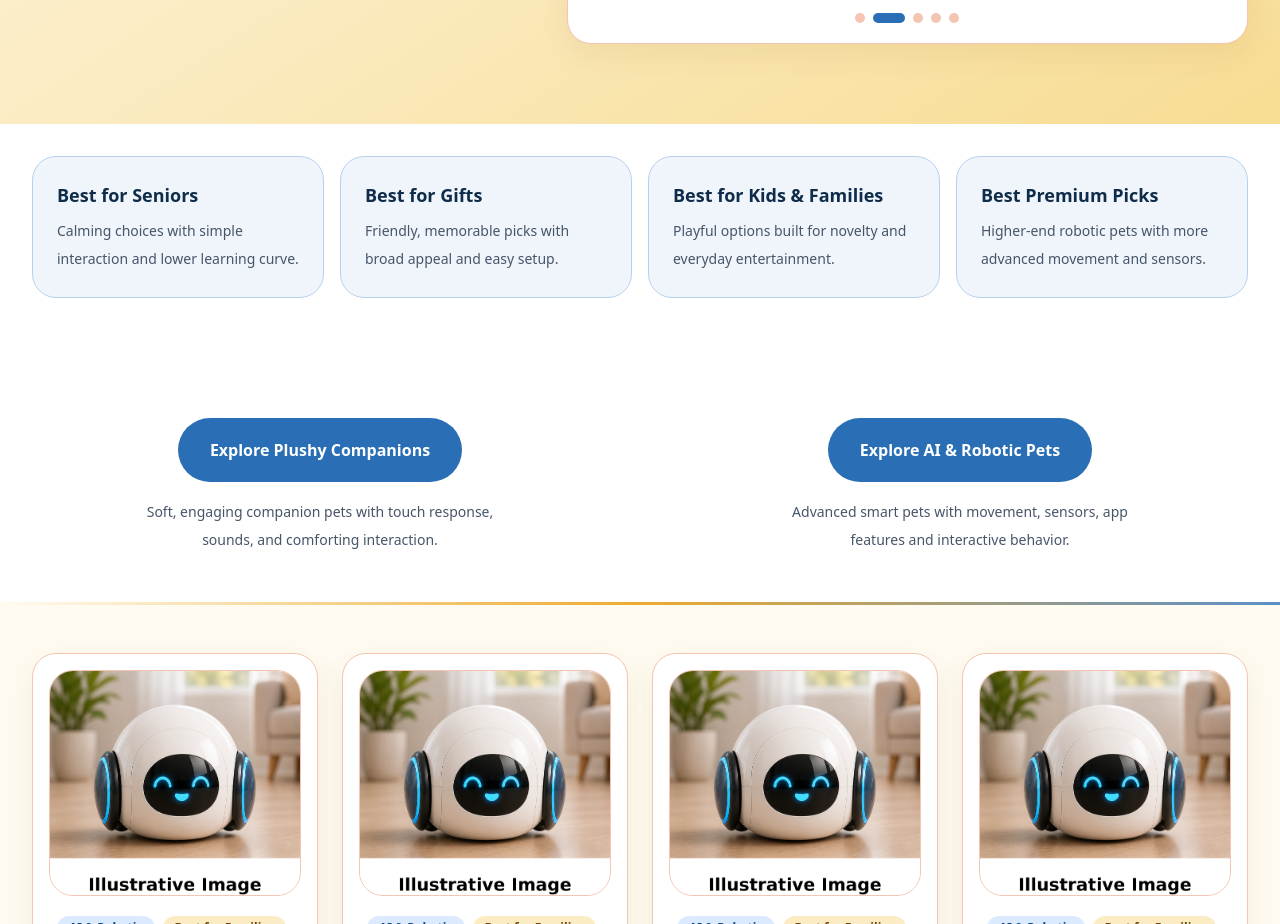
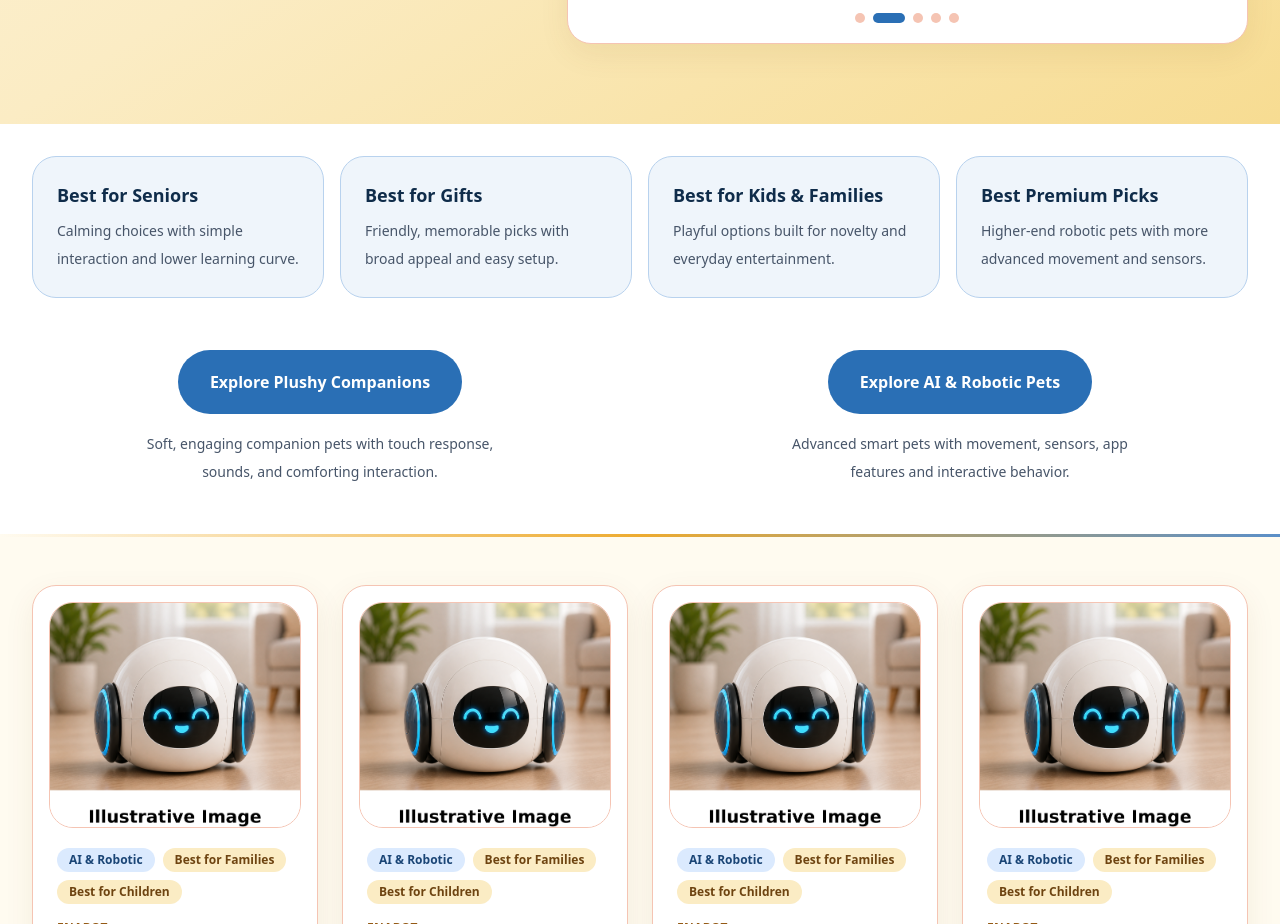
Before and after one commit to timsthomasson-cpu/Interactive-Pet-Marketplace, a Next.js app: page / in a window 1280 px wide. Shown: the part 780-1704 px from the top of the page. Built offline with nearby package versions, Linux system fonts and the light colour scheme.

Commit message:
Warm golden redesign, product images, layout cleanup

```diff
--- a/app/ai-robotic-pets/page.tsx
+++ b/app/ai-robotic-pets/page.tsx
@@ -1,8 +1,8 @@
 import { PageShell } from "@/components/layout";
-import { CompareTable, FeaturedProducts, ReviewMethod, TrustBlocks } from "@/components/sections";
+import { CompareTable, FeaturedProducts, TrustBlocks } from "@/components/sections";
 import { products } from "@/components/site-data";
 import { SectionHeading } from "@/components/ui";
 export default function Page() {
   const items = products.filter((p) => p.type === "AI & Robotic");
-  return <PageShell><section className="section-pad"><div className="container-shell"><SectionHeading eyebrow="Advanced smart options" title="AI & Robotic Pets" text="Explore more premium robotic pets with motion, sensors, and a more modern presentation." /></div></section><FeaturedProducts filter="AI & Robotic" /><CompareTable items={items} title="AI & Robotic Pets at a glance" text="Quickly scan type, audience, highlight, rating, and price." /><TrustBlocks /><ReviewMethod /></PageShell>;
+  return <PageShell><section className="section-pad"><div className="container-shell"><SectionHeading eyebrow="Advanced smart options" title="AI & Robotic Pets" text="Explore more premium robotic pets with motion, sensors, and a more modern presentation." /></div></section><FeaturedProducts filter="AI & Robotic" /><CompareTable items={items} title="AI & Robotic Pets at a glance" text="Quickly scan type, audience, highlight, rating, and price." /><TrustBlocks /></PageShell>;
 }
--- a/app/interactive-pets/page.tsx
+++ b/app/interactive-pets/page.tsx
@@ -1,8 +1,8 @@
 import { PageShell } from "@/components/layout";
-import { CompareTable, FeaturedProducts, ReviewMethod, TrustBlocks } from "@/components/sections";
+import { CompareTable, FeaturedProducts, TrustBlocks } from "@/components/sections";
 import { products } from "@/components/site-data";
 import { SectionHeading } from "@/components/ui";
 export default function Page() {
   const items = products.filter((p) => p.type === "Interactive");
-  return <PageShell><section className="section-pad"><div className="container-shell"><SectionHeading eyebrow="Comfort-first options" title="Plushy Companions" text="Explore companion-style plushy companions designed for touch response, simple engagement, and lower maintenance." /></div></section><FeaturedProducts filter="Interactive" /><CompareTable items={items} title="Plushy Companions at a glance" text="Quickly scan type, audience, highlight, rating, and price." /><TrustBlocks /><ReviewMethod /></PageShell>;
+  return <PageShell><section className="section-pad"><div className="container-shell"><SectionHeading eyebrow="Comfort-first options" title="Plushy Companions" text="Explore companion-style plushy companions designed for touch response, simple engagement, and lower maintenance." /></div></section><FeaturedProducts filter="Interactive" /><CompareTable items={items} title="Plushy Companions at a glance" text="Quickly scan type, audience, highlight, rating, and price." /><TrustBlocks /></PageShell>;
 }
--- a/app/page.tsx
+++ b/app/page.tsx
@@ -3,5 +3,5 @@ import { CompareTable, FeaturedProducts, HeroSection, ShopByNeed } from "@/compo
 import { products } from "@/components/site-data";
 import Link from "next/link";
 export default function HomePage() {
-  return <PageShell><HeroSection /><ShopByNeed /><section className="bg-white pt-8 pb-10 sm:pt-10 sm:pb-12"><div className="container-shell"><div className="grid gap-10 sm:grid-cols-2 sm:gap-16"><div className="flex flex-col items-center text-center"><Link href="/interactive-pets" className="inline-flex items-center justify-center rounded-full bg-trust-500 px-8 py-5 text-base font-semibold text-white transition hover:-translate-y-0.5 hover:bg-trust-600">Explore Plushy Companions</Link><p className="mt-4 max-w-sm text-sm leading-7 text-slate-600">Soft, engaging companion pets with touch response, sounds, and comforting interaction.</p></div><div className="flex flex-col items-center text-center"><Link href="/ai-robotic-pets" className="inline-flex items-center justify-center rounded-full bg-trust-500 px-8 py-5 text-base font-semibold text-white transition hover:-translate-y-0.5 hover:bg-trust-600">Explore AI & Robotic Pets</Link><p className="mt-4 max-w-sm text-sm leading-7 text-slate-600">Advanced smart pets with movement, sensors, app features and interactive behavior.</p></div></div></div></section><div className="h-[3px] bg-gradient-to-r from-transparent via-brand-400 to-trust-400"></div><FeaturedProducts /><CompareTable items={products} title="All products at a glance" text="A quick scan of every smart pet on the site — type, audience, highlight, rating, and price." /></PageShell>;
+  return <PageShell><HeroSection /><ShopByNeed /><section className="bg-white pt-2 pb-10 sm:pt-3 sm:pb-12"><div className="container-shell"><div className="grid gap-10 sm:grid-cols-2 sm:gap-16"><div className="flex flex-col items-center text-center"><Link href="/interactive-pets" className="inline-flex items-center justify-center rounded-full bg-trust-500 px-8 py-5 text-base font-semibold text-white transition hover:-translate-y-0.5 hover:bg-trust-600">Explore Plushy Companions</Link><p className="mt-4 max-w-sm text-sm leading-7 text-slate-600">Soft, engaging companion pets with touch response, sounds, and comforting interaction.</p></div><div className="flex flex-col items-center text-center"><Link href="/ai-robotic-pets" className="inline-flex items-center justify-center rounded-full bg-trust-500 px-8 py-5 text-base font-semibold text-white transition hover:-translate-y-0.5 hover:bg-trust-600">Explore AI & Robotic Pets</Link><p className="mt-4 max-w-sm text-sm leading-7 text-slate-600">Advanced smart pets with movement, sensors, app features and interactive behavior.</p></div></div></div></section><div className="h-[3px] bg-gradient-to-r from-transparent via-brand-400 to-trust-400"></div><FeaturedProducts /><CompareTable items={products} title="All products at a glance" text="A quick scan of every smart pet on the site — type, audience, highlight, rating, and price." /></PageShell>;
 }
--- a/components/sections.tsx
+++ b/components/sections.tsx
@@ -21,7 +21,7 @@ export function ShopByNeed() {
     ["Best for Kids & Families", "Playful options built for novelty and everyday entertainment.", "/kids-and-families"],
     ["Best Premium Picks", "Higher-end robotic pets with more advanced movement and sensors.", "/premium-picks"]
   ];
-  return <section className="section-pad pt-4 bg-white sm:pt-6 lg:pt-8"><div className="container-shell"><div className="grid gap-4 md:grid-cols-2 xl:grid-cols-4">{items.map(([title, text, href])=><Link key={title} href={href} className="block rounded-3xl border border-trust-200 bg-trust-50 p-6 transition hover:-translate-y-0.5 hover:border-trust-400 hover:shadow-soft"><h3 className="text-lg font-semibold text-trust-900">{title}</h3><p className="mt-2 text-sm leading-7 text-slate-600">{text}</p></Link>)}</div></div></section>;
+  return <section className="pt-4 pb-7 bg-white sm:pt-6 sm:pb-8 lg:pt-8 lg:pb-10"><div className="container-shell"><div className="grid gap-4 md:grid-cols-2 xl:grid-cols-4">{items.map(([title, text, href])=><Link key={title} href={href} className="block rounded-3xl border border-trust-200 bg-trust-50 p-6 transition hover:-translate-y-0.5 hover:border-trust-400 hover:shadow-soft"><h3 className="text-lg font-semibold text-trust-900">{title}</h3><p className="mt-2 text-sm leading-7 text-slate-600">{text}</p></Link>)}</div></div></section>;
 }
 export function FeaturedProducts({ filter }: { filter?: "Interactive" | "AI & Robotic" }) {
   const filtered = filter ? products.filter((p)=>p.type===filter) : products;
--- a/components/site-data.ts
+++ b/components/site-data.ts
@@ -2,7 +2,7 @@
 // Run `npm run generate:products` to regenerate.
 // Source: Documentation/Product Matrix.xlsx + Documentation/product-details.json
 //
-// Generated: 2026-05-05T21:33:41.808Z
+// Generated: 2026-05-05T21:44:25.335Z
 
 export type ProductFlags = {
   gifts: boolean;
```
Also changed, not shown: 1 other file (tests, documents, lock files or other folders).
